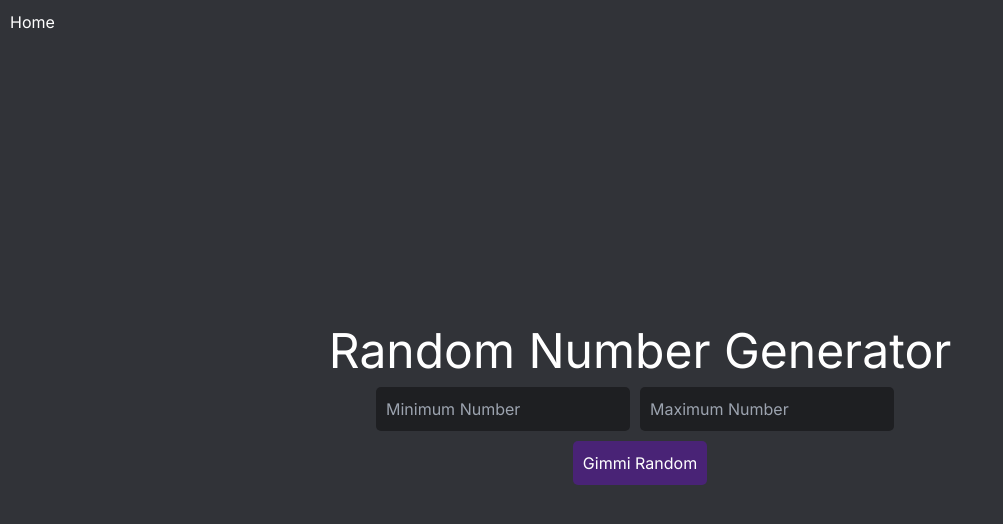
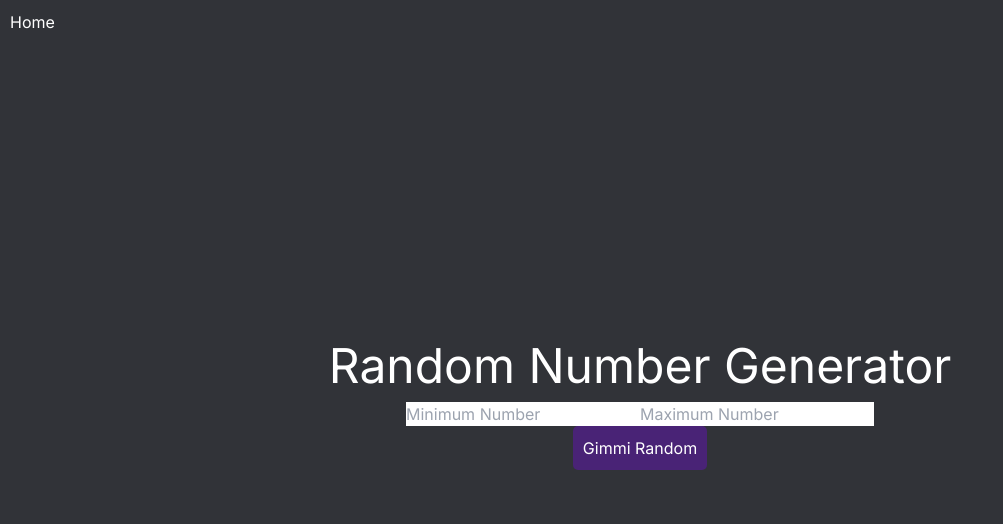
Before and after one commit to MA5951/Scouting-System-Interface, a Next.js app: page /randomNumber in a window 1280 px wide. Shown: the top 524 px of the page, without its empty margins (0-1003 px from the left). Built offline with nearby package versions, Linux system fonts and the light colour scheme.

Commit message:
made a class for the input box for more clear code

```diff
--- a/src/app/globals.css
+++ b/src/app/globals.css
@@ -23,3 +23,14 @@ body {
   background-color: rgb(73, 35, 118);
   transition: background-color 0.07s ease-in-out;
 }
+
+/* text box */
+.BlackInputBox {
+  color: 'white';
+  margin-Right: '10px';
+  margin-Bottom: '10px';
+  background-Color: 'rgb(30, 31, 34)';
+  padding: '10px';
+  border-Radius: '5px';
+  border: 'none'
+}
--- a/src/app/randomNumber/page.tsx
+++ b/src/app/randomNumber/page.tsx
@@ -29,14 +29,14 @@ const UrlShortener = () => {
             value={MinNumber}
             onChange={(e) => setMinNumber(e.target.value)}
             placeholder="Minimum Number"
-            style={{ color: 'white', marginRight: '10px', marginBottom: '10px', backgroundColor: 'rgb(30, 31, 34)', padding: '10px', borderRadius: '5px', border: 'none'}}
+            className='BlackInputBox'
           />
           <input
             type="number"
             value={MaxNumber}
             onChange={(e) => setMaxNumber(e.target.value)}
             placeholder="Maximum Number"
-            style={{ color: 'white', marginRight: '10px', marginBottom: '10px', backgroundColor: 'rgb(30, 31, 34)', padding: '10px', borderRadius: '5px', border: 'none'}}
+            className='BlackInputBox'
           />
         </div>
       </div>
--- a/src/app/urlShortner/page.tsx
+++ b/src/app/urlShortner/page.tsx
@@ -47,14 +47,14 @@ const UrlShortener = () => {
           value={inputUrl}
           placeholder="Target URL"
           onChange={(e) => setInputUrl(e.target.value)}
-          style={{ color: 'white', marginRight: '10px', marginBottom: '10px', backgroundColor: 'rgb(30, 31, 34)', padding: '10px', borderRadius: '5px', border: 'none'}}
+          className='BlackInputBox'
         />
         <input
           type="text"
           value={shortenedUrl}
           placeholder="Ending of URL (optional)"
           onChange={(e) => setShortenedUrl(e.target.value)}
-          style={{ color: 'white', marginRight: '10px', marginBottom: '10px', backgroundColor: 'rgb(30, 31, 34)', padding: '10px', borderRadius: '5px', border: 'none'}}
+          className='BlackInputBox'
         />
       </div>
       <button className='purpleButton' onClick={() => handleClick(inputUrl, shortenedUrl)}>Shorten</button>
```
Also changed, not shown: src/app/folderstructure.txt (added).
